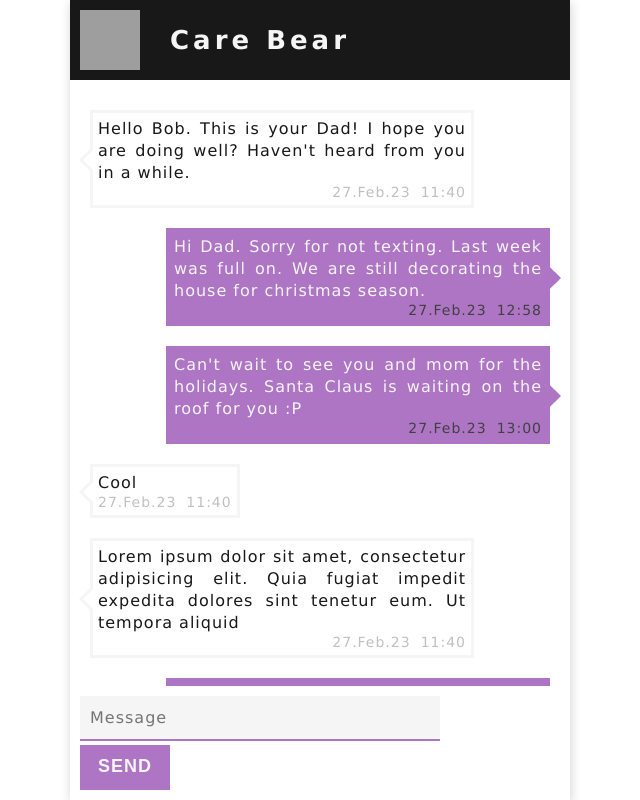
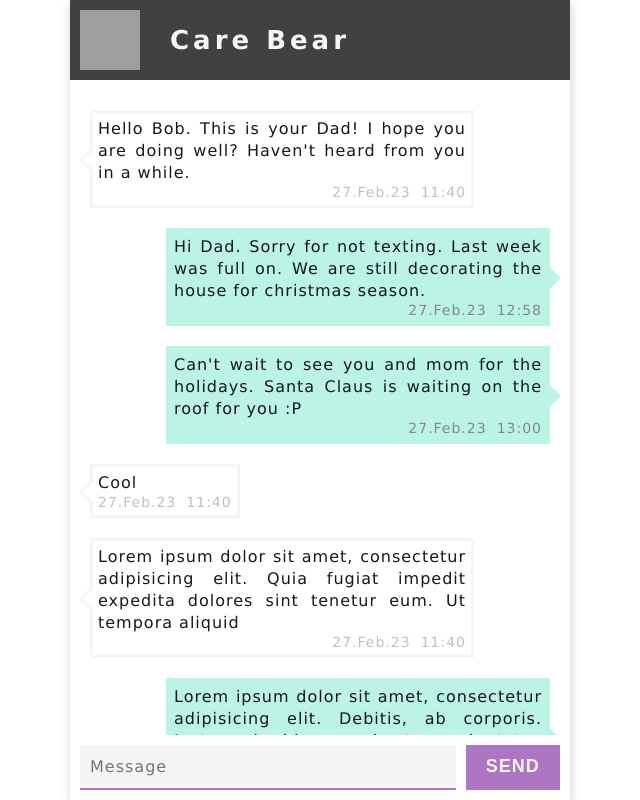
Before and after one commit to ReneCodes/Chat-with-Dad, a plain HTML site: page index.html in a window 1280 px wide. Shown: the whole page, without its empty margins (320-960 px from the left). Drawn offline with nearby package versions, Linux system fonts and the light colour scheme; grey boxes are pictures that could not be loaded.

Commit message:
minor color theme update

```diff
--- a/styles.css
+++ b/styles.css
@@ -10,15 +10,18 @@
 :root {
   --primary-color: #ad75c4;
   --primary-dark-color: #8d5aa2;
+  --secondary-color: #bbf3e6;
 
   --white-100: #f5f5f5;
 
   --gray-100: #e2e2e2;
   --gray-300: #c0c0c0;
 
+  --gray-500: #878789;
   --gray-600: #696969;
   --gray-800: #414141;
   --gray-999: #181818;
+
   --shadow-opacity-100: rgba(38, 36, 36, 0.1);
   --shadow-opacity-200: rgba(38, 36, 36, 0.2);
   --shadow-opacity-400: rgba(38, 36, 36, 0.4);
@@ -36,7 +39,7 @@ body {
 
 .phone-container {
   position: relative;
-  width: 100%;
+  width: 100vw;
   max-width: 500px;
   height: 800px;
   font-size: 16px;
@@ -57,7 +60,7 @@ body {
   height: 80px;
   width: 100%;
 
-  background-color: var(--gray-999);
+  background-color: var(--gray-800);
   z-index: 10;
 }
 
@@ -100,13 +103,13 @@ body {
   display: flex;
   flex-direction: column;
 
-  color: var(--white-100);
+  color: var(--gray-999);
 }
 
 .text-block {
   position: relative;
-  background-color: var(--primary-color);
-  border: 3px solid var(--primary-color);
+  background-color: var(--secondary-color);
+  border: 3px solid var(--secondary-color);
 
   min-width: min-content;
   max-width: 80%;
@@ -128,8 +131,8 @@ body {
 }
 
 .message.right .text-block::before {
-  border-right: 8px solid var(--primary-color);
-  border-top: 8px solid var(--primary-color);
+  border-right: 8px solid var(--secondary-color);
+  border-top: 8px solid var(--secondary-color);
 }
 
 .message.left .text-block::before {
@@ -167,7 +170,6 @@ body {
 .message.left .text-block {
   border: 3px solid var(--white-100);
   background-color: white;
-  color: var(--gray-999);
 }
 
 .timestamp {
@@ -181,7 +183,7 @@ body {
 }
 
 .message.right .timestamp {
-  color: var(--gray-800);
+  color: var(--gray-500);
 }
 
 .date {
@@ -194,13 +196,16 @@ body {
   bottom: 0;
   width: 100%;
 
+  background-color: white;
+
+  padding: 10px;
+}
+
+#send-text {
   display: flex;
   justify-content: space-between;
   align-items: flex-end;
   height: max-content;
-  background-color: white;
-
-  padding: 10px;
 }
 
 #input {
```
